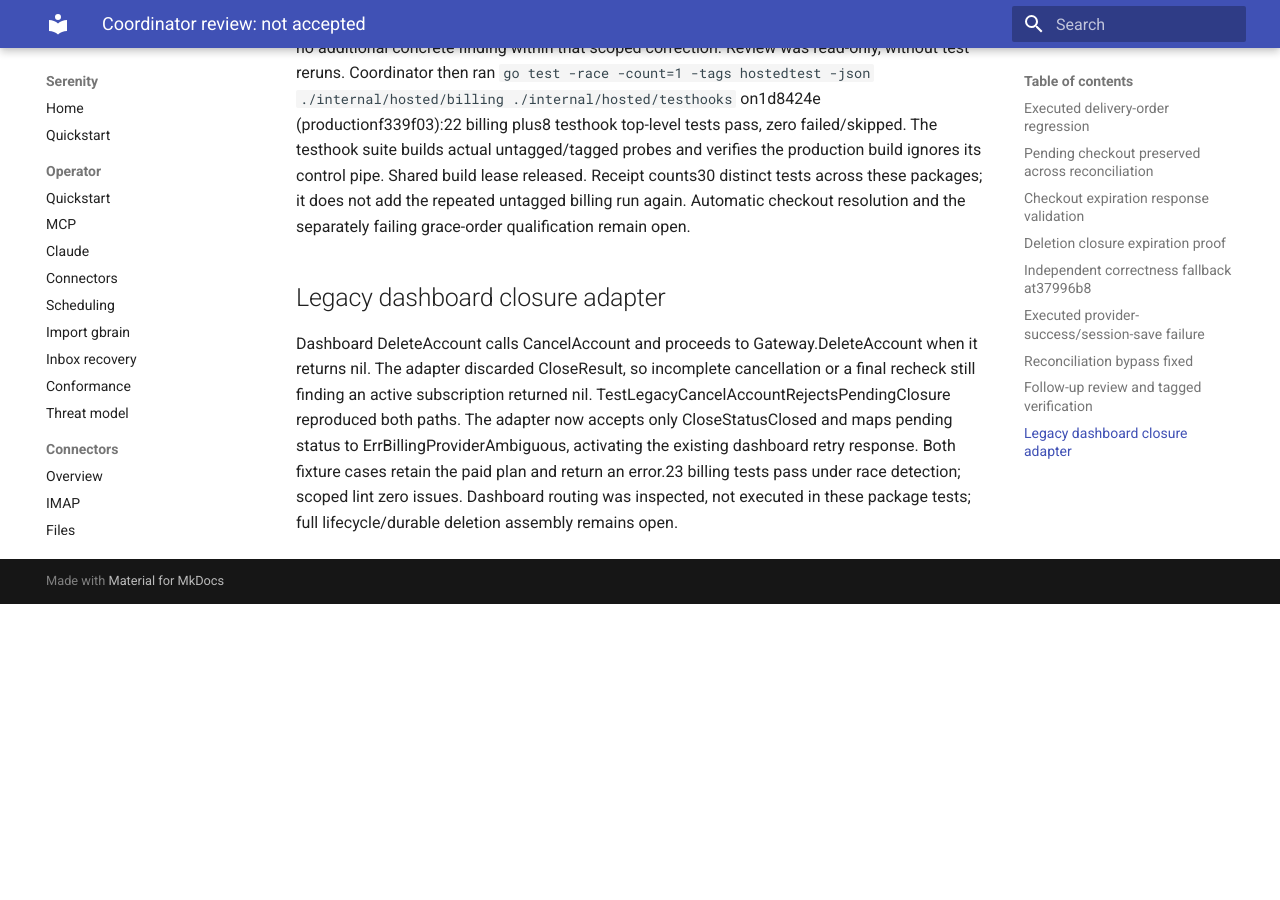
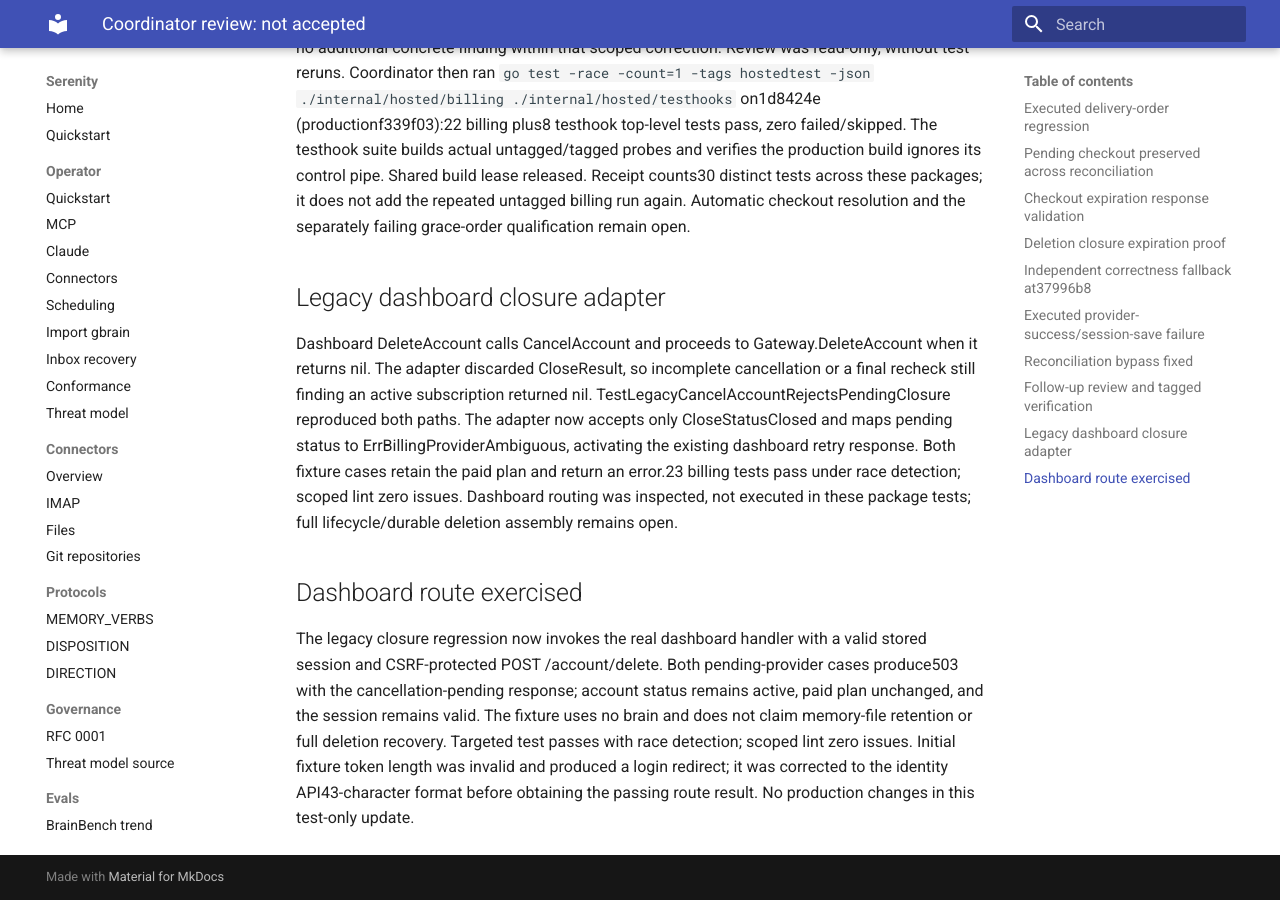
Before and after one commit to sirerun/serenity, an MkDocs documentation site: the page built from docs/launch/evidence/T23.47/coordinator-review.md, in a window 1280 px wide and 900 px high, scrolled down 3365 px. Built offline with MkDocs 1.6.1 and Material for MkDocs 9.7.7, drawn with Linux system fonts in a browser that asks for light colours; before the commit the page ends 3969 px from its top, so only the background shows below that.

Commit message:
Record authenticated dashboard deletion boundary verification

```diff
--- a/docs/launch/evidence/T23.47/coordinator-review.md
+++ b/docs/launch/evidence/T23.47/coordinator-review.md
@@ -54,3 +54,7 @@
 ## Legacy dashboard closure adapter
 
 Dashboard DeleteAccount calls CancelAccount and proceeds to Gateway.DeleteAccount when it returns nil. The adapter discarded CloseResult, so incomplete cancellation or a final recheck still finding an active subscription returned nil. TestLegacyCancelAccountRejectsPendingClosure reproduced both paths. The adapter now accepts only CloseStatusClosed and maps pending status to ErrBillingProviderAmbiguous, activating the existing dashboard retry response. Both fixture cases retain the paid plan and return an error.23 billing tests pass under race detection; scoped lint zero issues. Dashboard routing was inspected, not executed in these package tests; full lifecycle/durable deletion assembly remains open.
+
+## Dashboard route exercised
+
+The legacy closure regression now invokes the real dashboard handler with a valid stored session and CSRF-protected POST /account/delete. Both pending-provider cases produce503 with the cancellation-pending response; account status remains active, paid plan unchanged, and the session remains valid. The fixture uses no brain and does not claim memory-file retention or full deletion recovery. Targeted test passes with race detection; scoped lint zero issues. Initial fixture token length was invalid and produced a login redirect; it was corrected to the identity API43-character format before obtaining the passing route result. No production changes in this test-only update.
```
